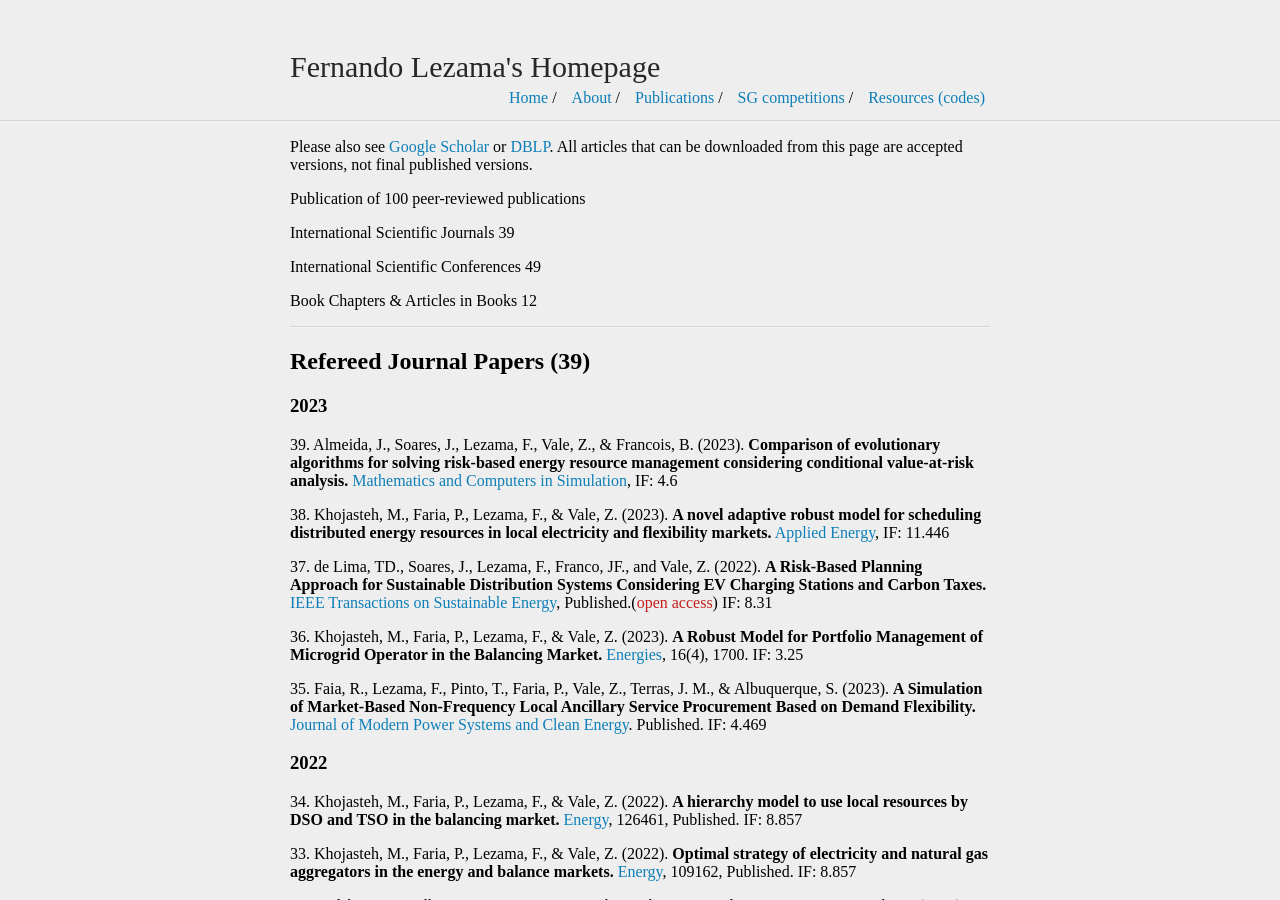
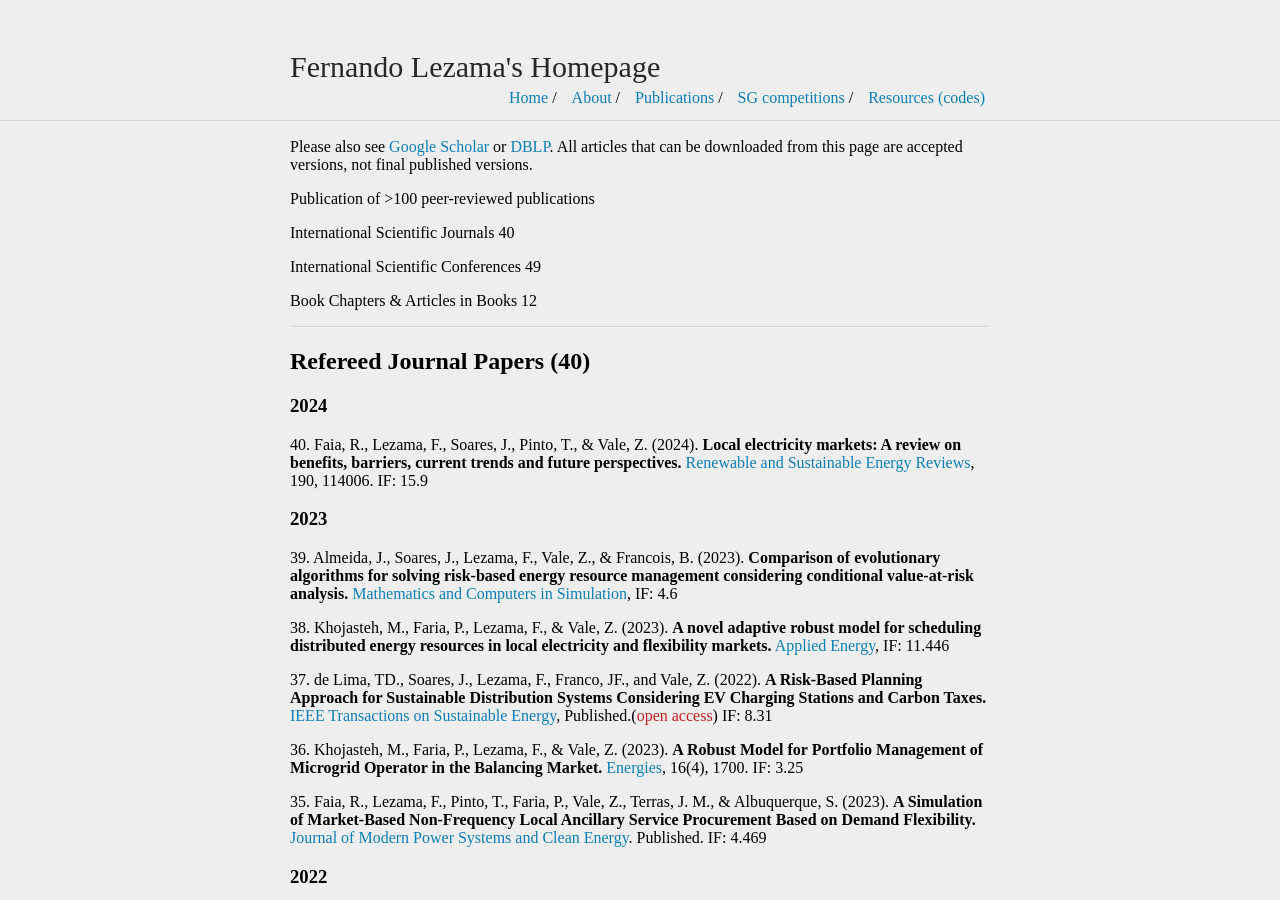
Before and after one commit to fernandolezama/fernandolezama.github.io, a Jekyll site: the page built from publication.md, in a window 1280 px wide and 900 px high. Built offline with Jekyll 4.4.1, drawn with Linux system fonts in a browser that asks for light colours.

Commit message:
Update publication.md

```diff
--- a/publication.md
+++ b/publication.md
@@ -5,9 +5,9 @@ title: Fernando Lezama's Homepage
 
 Please also see [Google Scholar](https://scholar.google.com/citations?user=LIpiLCoAAAAJ&hl=es) or [DBLP](https://dblp.uni-trier.de/pers/hd/l/Lezama:Fernando). All articles that can be downloaded from this page are accepted versions, not final published versions.
 
-Publication of 100 peer-reviewed publications
+Publication of >100 peer-reviewed publications
 
-International Scientific Journals	39
+International Scientific Journals	40
 
 International Scientific Conferences	49
 
@@ -15,7 +15,10 @@ Book Chapters & Articles in Books	12
 
 ---
 
-## Refereed Journal Papers (39)
+## Refereed Journal Papers (40)
+### 2024
+40\. Faia, R., Lezama, F., Soares, J., Pinto, T., & Vale, Z. (2024). **Local electricity markets: A review on benefits, barriers, current trends and future perspectives.** [Renewable and Sustainable Energy Reviews](https://www.sciencedirect.com/science/article/pii/S136403212300864X), 190, 114006. IF: 15.9
+
 ### 2023
 39\. Almeida, J., Soares, J., Lezama, F., Vale, Z., & Francois, B. (2023). **Comparison of evolutionary algorithms for solving risk-based energy resource management considering conditional value-at-risk analysis.** [Mathematics and Computers in Simulation](https://www.sciencedirect.com/science/article/pii/S0378475423002902), IF: 4.6
 
```
